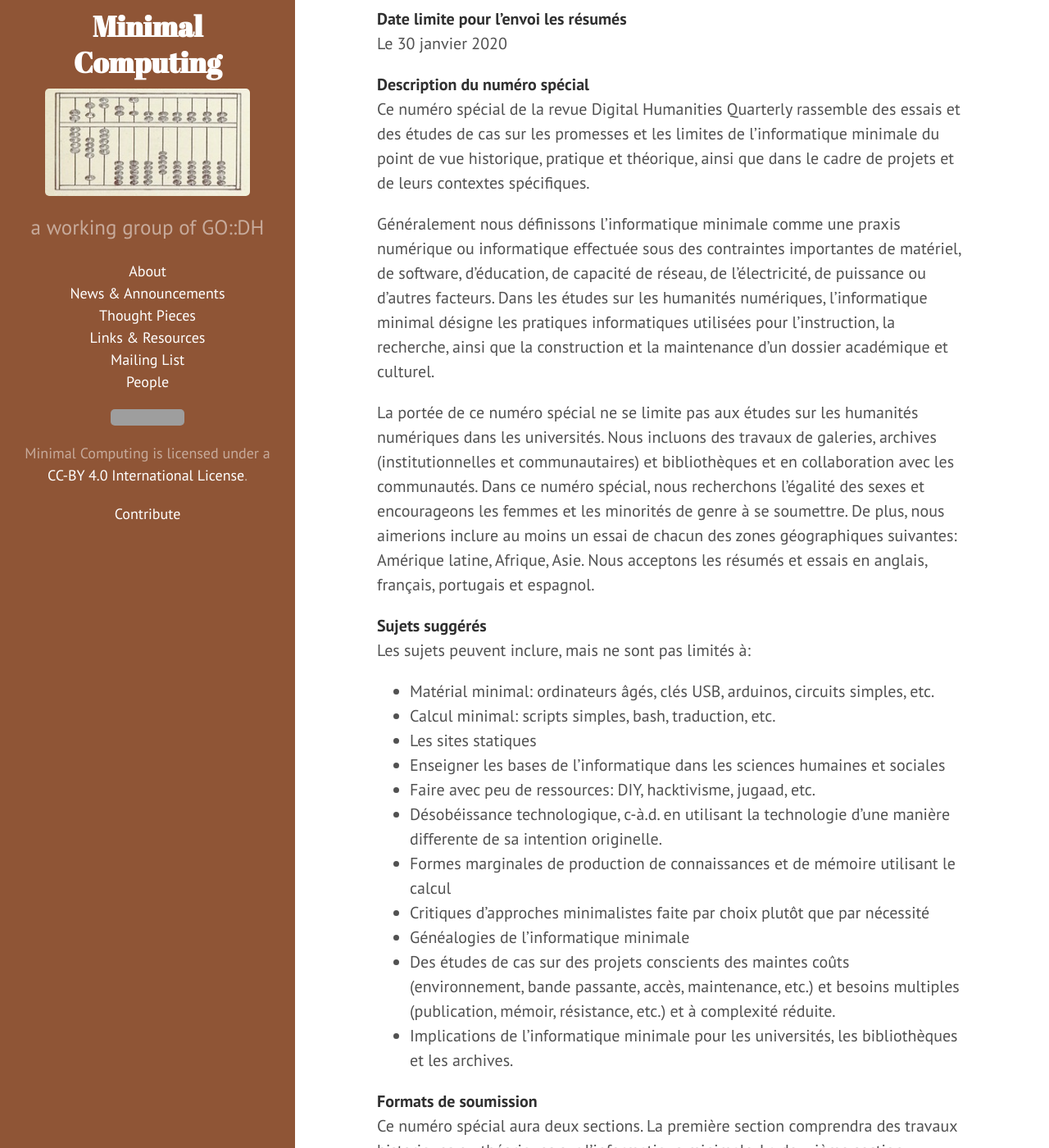
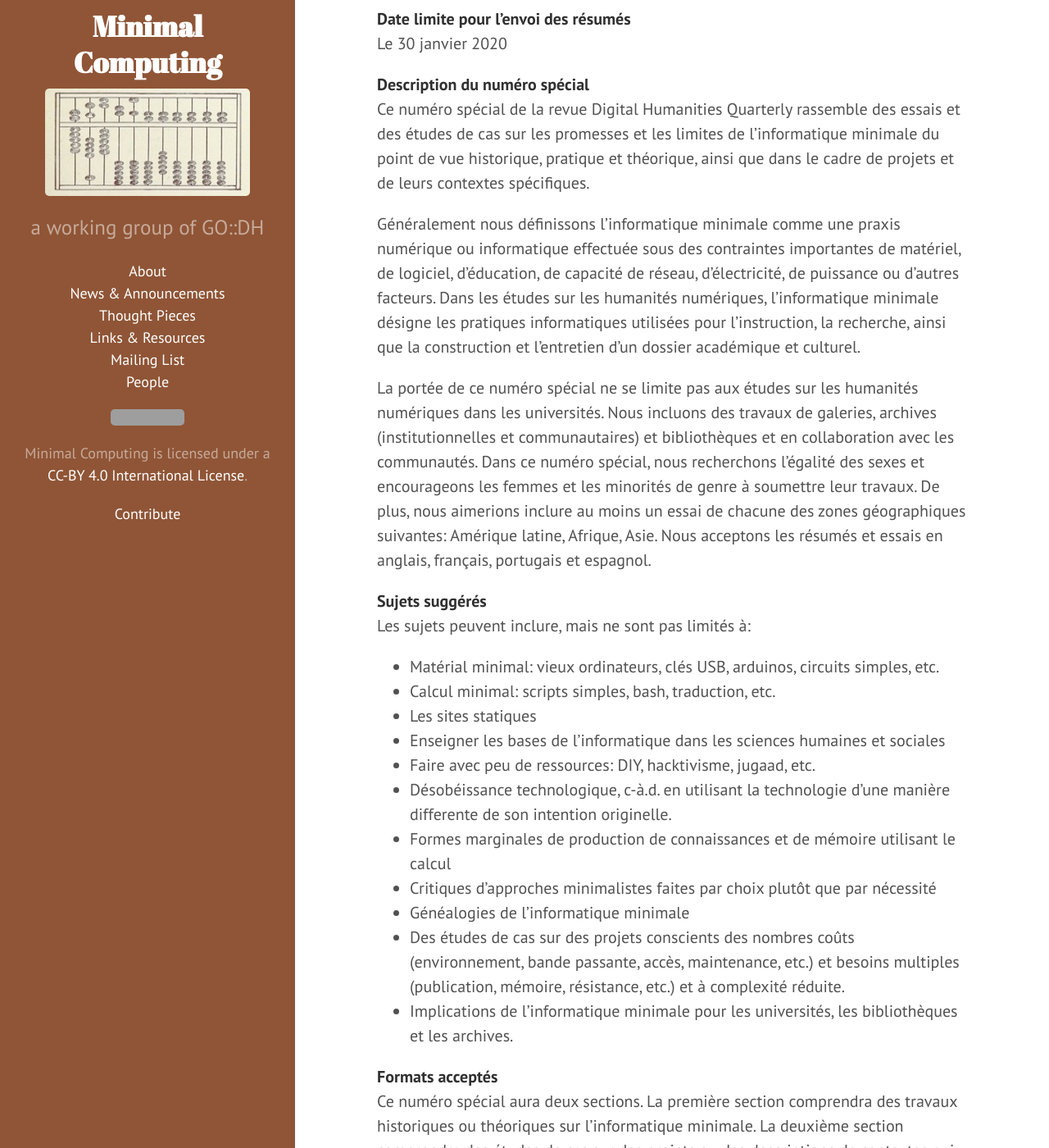
Before and after one commit to go-dh/mincomp, a Jekyll site: the page built from _posts/2019-11-12-cfp-dhq.md, in a window 1280 px wide and 1400 px high, scrolled down 5443 px. Shown: the whole window at 82% size. Built offline with Jekyll 4.4.1, drawn with Linux system fonts in a browser that asks for light colours; some of the changed text lies outside the part shown; grey boxes are pictures that could not be loaded.

Commit message:
helped my assistant with her French feminism

```diff
--- a/_posts/2019-11-12-cfp-dhq.md
+++ b/_posts/2019-11-12-cfp-dhq.md
@@ -107,37 +107,37 @@ Le pedimos que envíe sus resúmenes (máximo 500 palabras) a rrisam@salemstate.
 **Editeurs invités**
 Alex Gil (Columbia University Libraries) et Roopika Risam (Salem State University)
 
-**Date limite pour l’envoi les résumés**\\
+**Date limite pour l’envoi des résumés**\\
 Le 30 janvier 2020
 
 **Description du numéro spécial**\\
 Ce numéro spécial de la revue Digital Humanities Quarterly rassemble des essais et des études de cas sur les promesses et les limites de l’informatique minimale du point de vue historique, pratique et théorique, ainsi que dans le cadre de projets et de leurs contextes spécifiques.
 
-Généralement nous définissons l’informatique minimale comme une praxis numérique ou informatique effectuée sous des contraintes importantes de matériel, de software, d’éducation, de capacité de réseau, de l’électricité, de puissance ou d’autres facteurs. Dans les études sur les humanités numériques, l’informatique minimal désigne les pratiques informatiques utilisées pour l’instruction, la recherche, ainsi que la construction et la maintenance d’un dossier académique et culturel.
+Généralement nous définissons l’informatique minimale comme une praxis numérique ou informatique effectuée sous des contraintes importantes de matériel, de logiciel, d’éducation, de capacité de réseau, d’électricité, de puissance ou d’autres facteurs. Dans les études sur les humanités numériques, l’informatique minimale désigne les pratiques informatiques utilisées pour l’instruction, la recherche, ainsi que la construction et l'entretien d’un dossier académique et culturel.
 
-La portée de ce numéro spécial ne se limite pas aux études sur les humanités numériques dans les universités. Nous incluons des travaux de galeries, archives (institutionnelles et communautaires) et bibliothèques et en collaboration avec les communautés. Dans ce numéro spécial, nous recherchons l’égalité des sexes et encourageons les femmes et les minorités de genre à se soumettre. De plus, nous aimerions inclure au moins un essai de chacun des zones géographiques suivantes: Amérique latine, Afrique, Asie. Nous acceptons les résumés et essais en anglais, français, portugais et espagnol.
+La portée de ce numéro spécial ne se limite pas aux études sur les humanités numériques dans les universités. Nous incluons des travaux de galeries, archives (institutionnelles et communautaires) et bibliothèques et en collaboration avec les communautés. Dans ce numéro spécial, nous recherchons l’égalité des sexes et encourageons les femmes et les minorités de genre à soumettre leur travaux. De plus, nous aimerions inclure au moins un essai de chacune des zones géographiques suivantes: Amérique latine, Afrique, Asie. Nous acceptons les résumés et essais en anglais, français, portugais et espagnol.
 
 **Sujets suggérés**\\
 Les sujets peuvent inclure, mais ne sont pas limités à:
 
-- Matérial minimal: ordinateurs âgés, clés USB, arduinos, circuits simples, etc.
+- Matérial minimal: vieux ordinateurs, clés USB, arduinos, circuits simples, etc.
 - Calcul minimal: scripts simples, bash, traduction, etc.
 - Les sites statiques
 - Enseigner les bases de l’informatique dans les sciences humaines et sociales
 - Faire avec peu de ressources: DIY, hacktivisme, jugaad, etc.
-- Désobéissance technologique, c-à.d. en utilisant la technologie d’une manière differente de sa intention originelle.
+- Désobéissance technologique, c-à.d. en utilisant la technologie d’une manière differente de son intention originelle.
 - Formes marginales de production de connaissances et de mémoire utilisant le calcul
-- Critiques d’approches minimalistes faite par choix plutôt que par nécessité
+- Critiques d’approches minimalistes faites par choix plutôt que par nécessité
 - Généalogies de l’informatique minimale
-- Des études de cas sur des projets conscients des maintes coûts (environnement, bande passante, accès, maintenance, etc.) et besoins multiples (publication, mémoir, résistance, etc.) et à complexité réduite.
+- Des études de cas sur des projets conscients des nombres coûts (environnement, bande passante, accès, maintenance, etc.) et besoins multiples (publication, mémoire, résistance, etc.) et à complexité réduite.
 - Implications de l’informatique minimale pour les universités, les bibliothèques et les archives.
 
-**Formats de soumission**\\
+**Formats acceptés**\\
 Ce numéro spécial aura deux sections. La première section comprendra des travaux historiques ou théoriques sur l’informatique minimale. La deuxième section comprendra des études de cas sur des projets ou des descriptions de contextes qui imposent des défis ou des restrictions aux humanités numériques, ainsi que des réponses stratégiques intégrant l’informatique minimale.
 
-Dans la première section, nous sollicitons des perspectives historiques sur l’informatique minimale qui mettent les pratiques contemporaines avec plusieurs généalogies; des essais théoriques qui examinent les implications socio-techniques de ces pratiques à l’échelle; et des voix critiques ou sceptiques qui connaissent les implications de l’informatique minimale et la discussion qui a déjà eu lieu.
+Pour la première section, nous sollicitons des perspectives historiques sur l’informatique minimale qui mettent les pratiques contemporaines avec plusieurs généalogies; des essais théoriques qui examinent les implications socio-techniques de ces pratiques à l’échelle; et des voix critiques ou sceptiques qui connaissent les implications de l’informatique minimale et la discussion qui a déjà eu lieu.
 
 Pour la deuxième section, nous sollicitons des descriptions détaillées des projets et des environnements qui incluent, développent et compliquent l’informatique minimale. Celles-ci devraient encourager la réflexion sur les différences et les similitudes entre d’autres projets ou environnements. Ces études de cas devraient aider le grand public à comprendre la pensée granulaire qui sous-tend les pratiques de conception qui répondent aux contraintes et aux défis spécifiques.
 
-**Détails de la soumission**\\
+**Détails des piéces à fournir**\\
 Veuillez envoyer votre résumé (pas plus de 500 mots) à rrisam@salemstate.edu et agil@columbia.edu avant le 30 janvier 2020 pour le premier cycle de révision. Nous répondrons à toutes les soumissions d’ici la fin février. Si vous êtes invité à soumettre un article (4 000 à 8 000 mots) ou une étude de cas (2 500 mots), la date limite est le 30 juin 2020.
```
